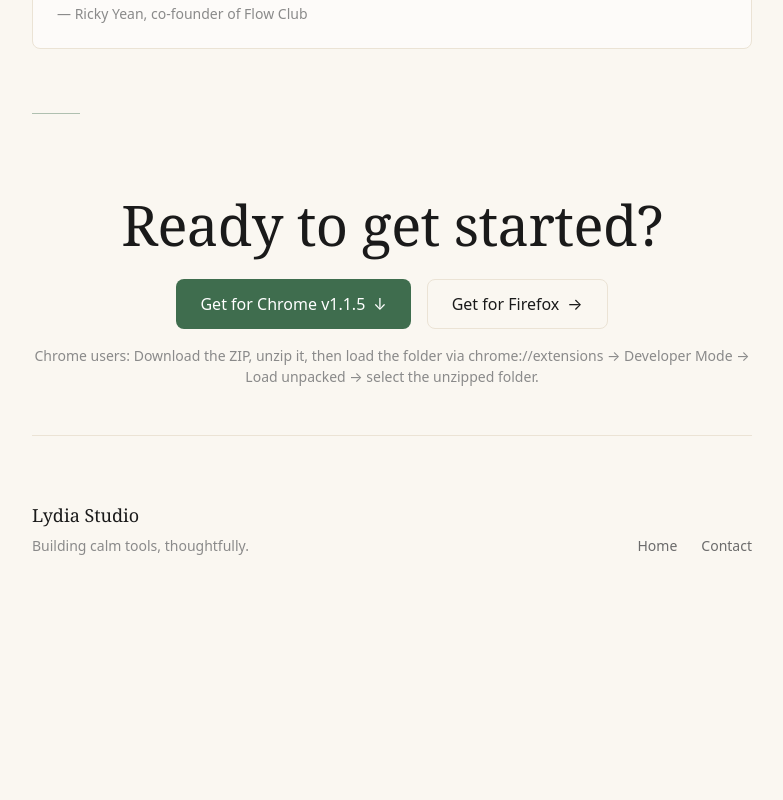
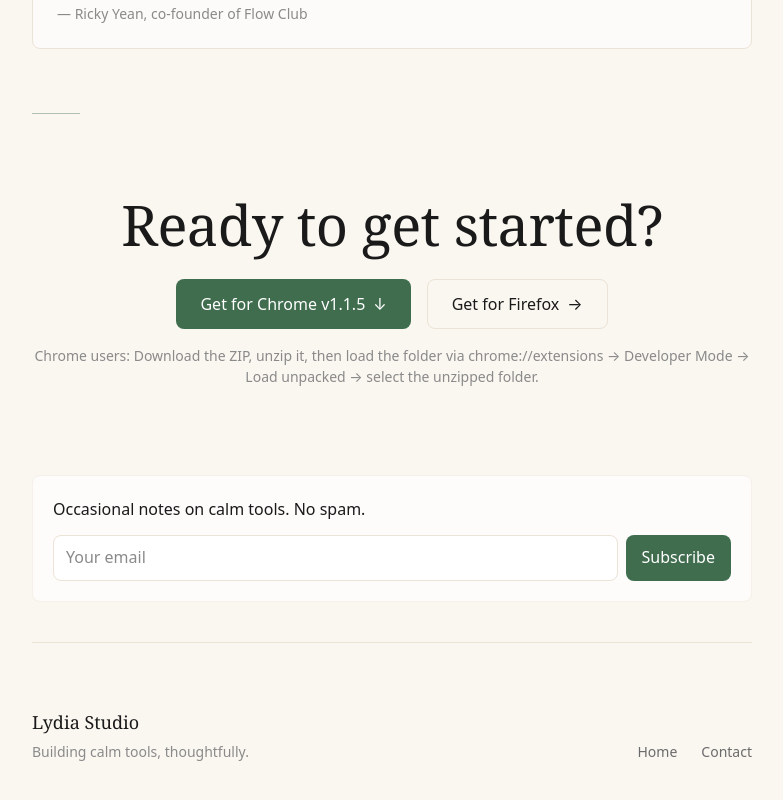
Before and after one commit to lydiacodesdaily/lydiastudio-site, a Next.js app: page /flow-club-companion in a window 1280 px wide. Shown: the part 4643-5443 px from the top of the page, without its empty margins (248-1031 px from the left). Before the commit the page ends 5311 px from the top, so only its background shows below. Built offline with nearby package versions, Linux system fonts and the light colour scheme.

Commit message:
feat: create newsletter CTA

```diff
--- a/app/flow-club-companion/page.tsx
+++ b/app/flow-club-companion/page.tsx
@@ -2,6 +2,7 @@
 
 import { useEffect, useState } from 'react';
 import Link from 'next/link';
+import NewsletterCtaBand from '@/components/NewsletterCtaBand';
 
 export default function FlowClubCompanion() {
   const [isVisible, setIsVisible] = useState(false);
@@ -416,6 +417,9 @@ export default function FlowClubCompanion() {
         </p>
       </section>
 
+      {/* Newsletter CTA */}
+      <NewsletterCtaBand />
+
       {/* Footer */}
       <footer className="pt-12 md:pt-16 pb-8 border-t border-cream-300">
         <div className="flex flex-col md:flex-row md:items-end md:justify-between gap-8">
--- /dev/null
+++ b/components/NewsletterCtaBand.tsx
@@ -0,0 +1,77 @@
+'use client';
+
+import { useState, FormEvent } from 'react';
+
+export default function NewsletterCtaBand() {
+  const [email, setEmail] = useState('');
+  const [status, setStatus] = useState<'idle' | 'loading' | 'success' | 'error'>('idle');
+
+  const handleSubmit = async (e: FormEvent) => {
+    e.preventDefault();
+    setStatus('loading');
+
+    try {
+      const formData = new FormData();
+      formData.append('email_address', email);
+
+      const response = await fetch('https://app.kit.com/forms/8982907/subscriptions', {
+        method: 'POST',
+        body: formData,
+      });
+
+      if (response.ok) {
+        setStatus('success');
+        setEmail('');
+      } else {
+        setStatus('error');
+      }
+    } catch {
+      setStatus('error');
+    }
+  };
+
+  return (
+    <aside className="py-10">
+      <div className="p-5 bg-cream-50 rounded-lg border border-cream-200">
+        <p className="text-body text-nearBlack mb-3">
+          Occasional notes on calm tools. No spam.
+        </p>
+
+        {status === 'success' ? (
+          <p className="text-body text-matcha-700">
+            Check your email to confirm.
+          </p>
+        ) : (
+          <form onSubmit={handleSubmit} className="flex flex-col sm:flex-row gap-2">
+            <label htmlFor="cta-email" className="sr-only">Email address</label>
+            <input
+              type="email"
+              id="cta-email"
+              value={email}
+              onChange={(e) => setEmail(e.target.value)}
+              placeholder="Your email"
+              required
+              disabled={status === 'loading'}
+              className="flex-1 px-3 py-2 bg-white border border-cream-300 rounded-lg
+                         text-body text-nearBlack placeholder:text-stone
+                         focus:outline-none focus:border-matcha-accent focus:ring-1 focus:ring-matcha-accent/20
+                         disabled:opacity-60 transition-colors"
+            />
+            <button
+              type="submit"
+              disabled={status === 'loading'}
+              className="px-4 py-2 bg-matcha-accent text-white text-body font-medium rounded-lg
+                         hover:bg-matcha-700 disabled:opacity-60 transition-colors"
+            >
+              {status === 'loading' ? '...' : 'Subscribe'}
+            </button>
+          </form>
+        )}
+
+        {status === 'error' && (
+          <p className="text-caption text-red-600 mt-2">Something went wrong. Try again?</p>
+        )}
+      </div>
+    </aside>
+  );
+}
--- a/components/NewsletterForm.tsx
+++ b/components/NewsletterForm.tsx
@@ -35,7 +35,7 @@ export default function NewsletterForm() {
   };
 
   return (
-    <section className="py-16 md:py-20">
+    <section id="newsletter" className="py-16 md:py-20 scroll-mt-8">
       <div className="max-w-md">
         <p className="text-overline uppercase text-matcha-accent font-medium tracking-widest mb-4">
           Newsletter
```
